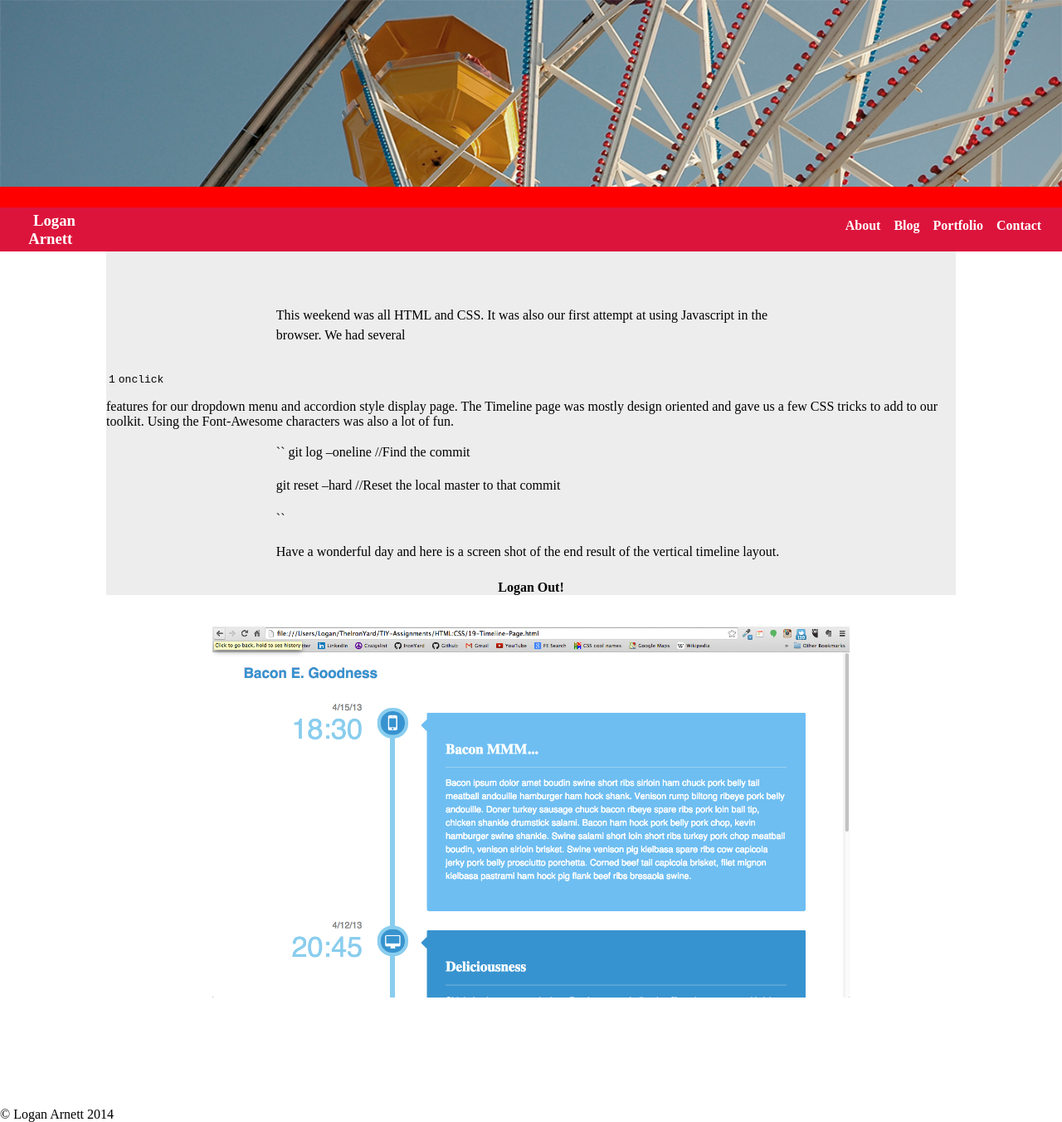
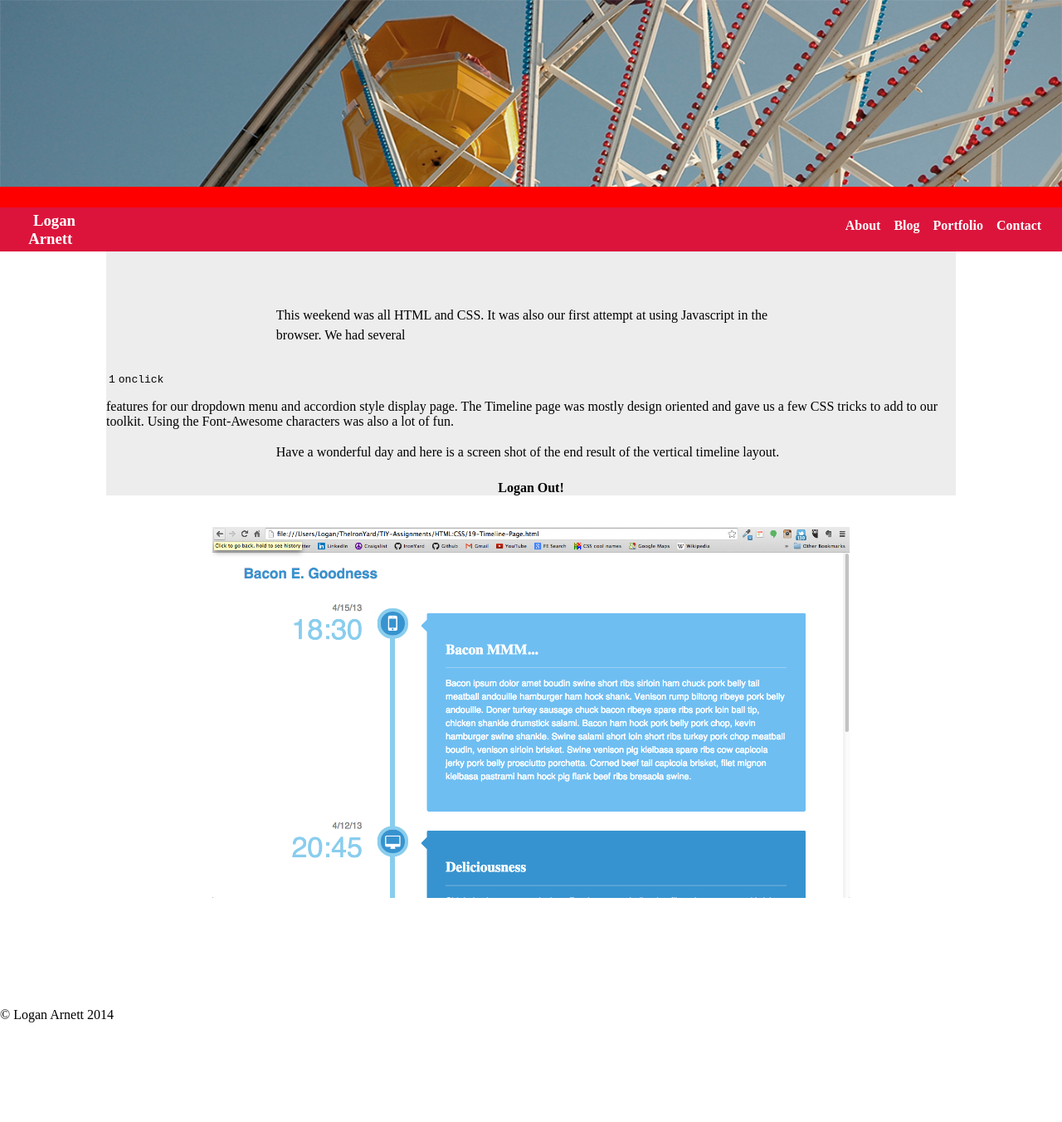
Before and after one commit to LoganArnett/MEANfolio, a Jekyll site: the page built from _posts/2014-10-27-Weekend-HTML.md, in a window 1280 px wide. Shown: the whole page at 83% size. Built offline with Jekyll 4.4.1, drawn with Linux system fonts in a browser that asks for light colours; after the commit the page ends 1232 px from its top, so only the background shows below that.

Commit message:
revised to original

```diff
--- a/_posts/2014-10-27-Weekend-HTML.md
+++ b/_posts/2014-10-27-Weekend-HTML.md
@@ -10,12 +10,6 @@ menu and accordion style display page. The Timeline page was mostly design
 oriented and gave us a few CSS tricks to add to our toolkit. Using the
 Font-Awesome characters was also a lot of fun.
 
-``
-git log --oneline //Find the commit
-
-git reset --hard <commit> //Reset the local master to that commit
-
-``
 
 Have a wonderful day and here is a screen shot of the end result of the
 vertical timeline layout.
```
